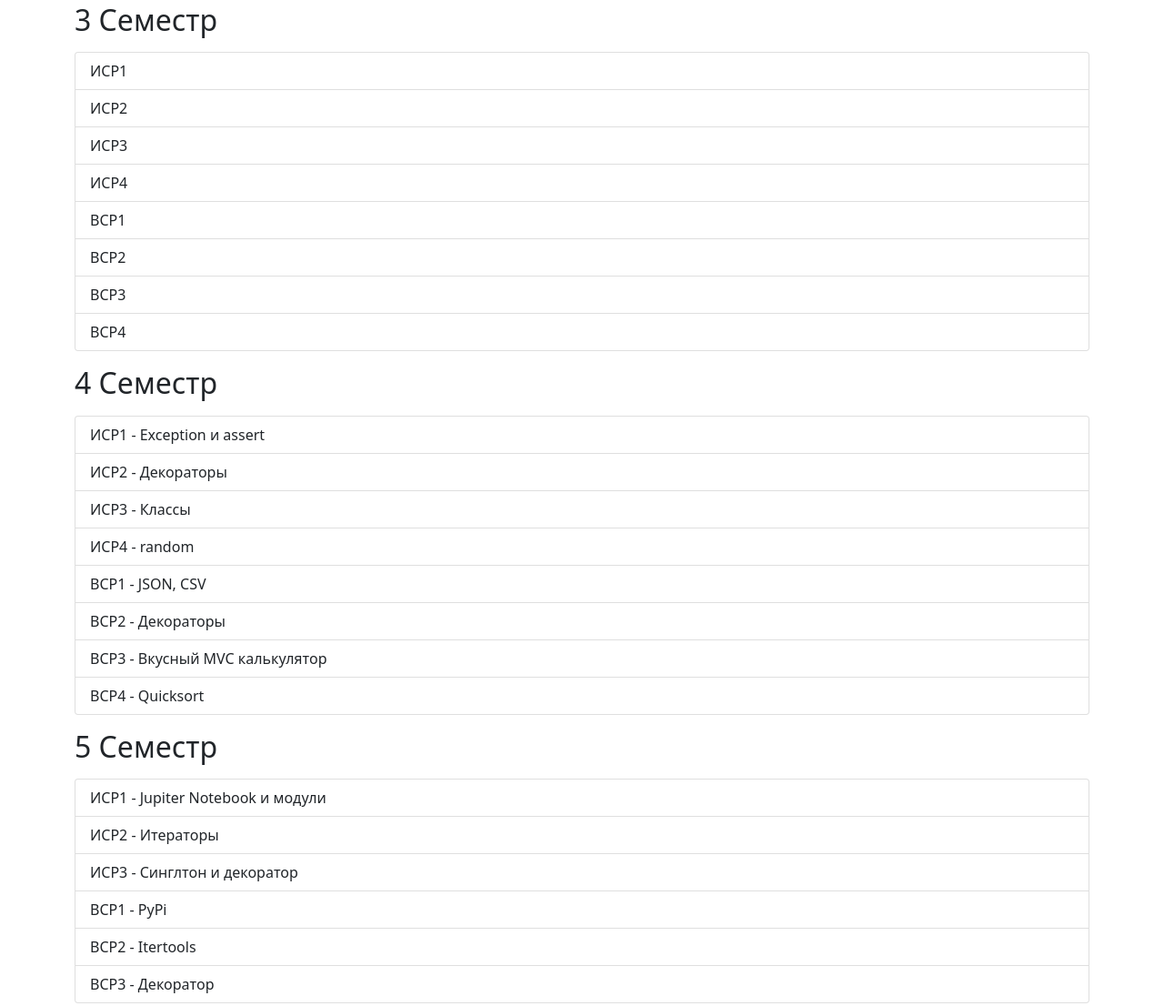
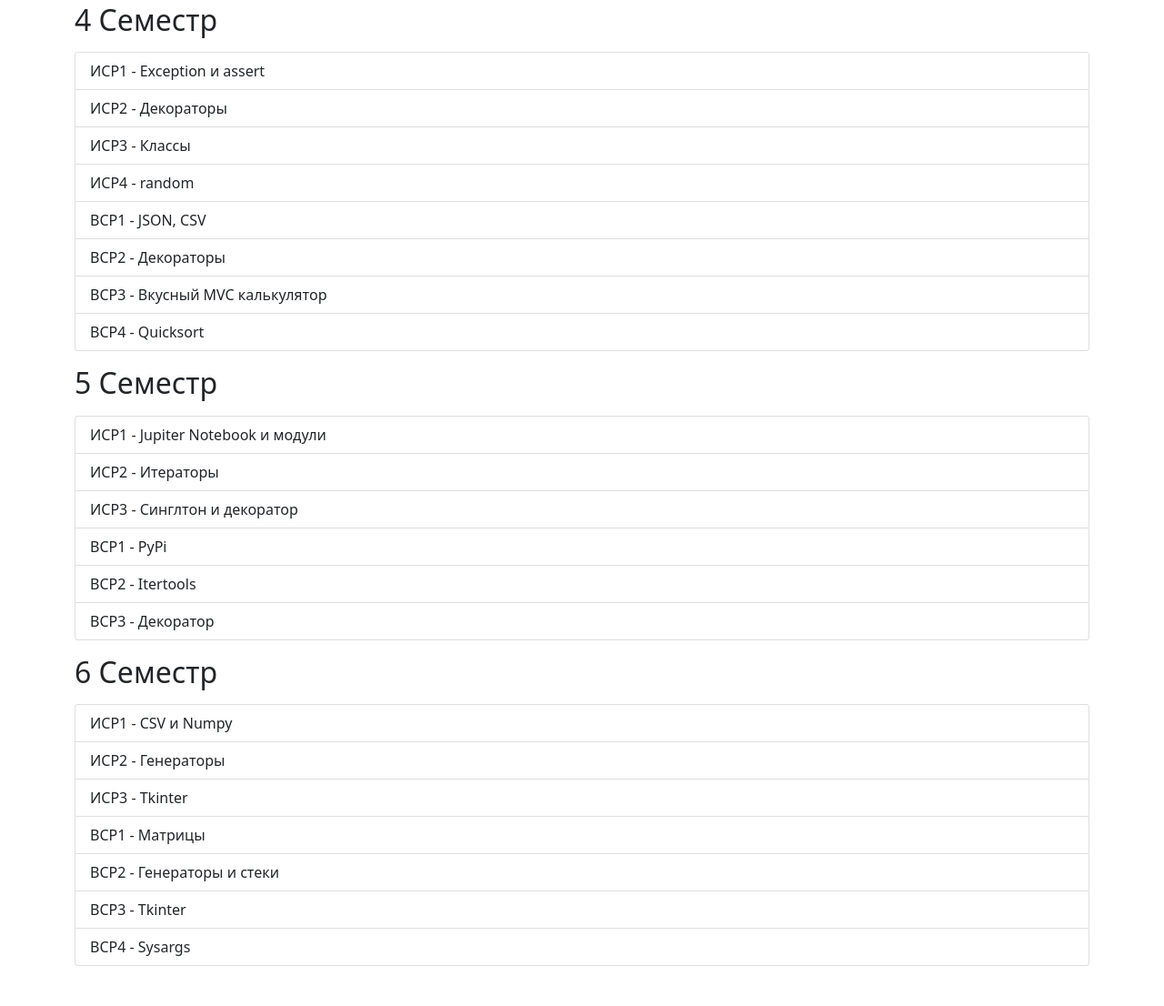
Before and after one commit to cyrillelamal/pogrom, a plain HTML site: page index.html in a window 1280 px wide. Shown: the part 190-1296 px from the top of the page at 91% size. Drawn offline with nearby package versions, Linux system fonts and the light colour scheme.

Commit message:
index.html

```diff
--- a/index.html
+++ b/index.html
@@ -17,17 +17,6 @@
         <a href="https://github.com/cyrillelamal/pogrom">Это портфолио на GitHub</a>
     </p>
     <hr>
-    <h2 class="my-3">3 Семестр</h2>
-    <div class="list-group">
-        <a href="https://github.com/cyrillelamal/pogrom/tree/master/sem3/" class="list-group-item list-group-item-action">ИСР1</a>
-        <a href="https://github.com/cyrillelamal/pogrom/tree/master/sem3/" class="list-group-item list-group-item-action">ИСР2</a>
-        <a href="https://github.com/cyrillelamal/pogrom/tree/master/sem3/" class="list-group-item list-group-item-action">ИСР3</a>
-        <a href="https://github.com/cyrillelamal/pogrom/tree/master/sem3/" class="list-group-item list-group-item-action">ИСР4</a>
-        <a href="https://github.com/cyrillelamal/pogrom/tree/master/sem3/" class="list-group-item list-group-item-action">ВСР1</a>
-        <a href="https://github.com/cyrillelamal/pogrom/tree/master/sem3/" class="list-group-item list-group-item-action">ВСР2</a>
-        <a href="https://github.com/cyrillelamal/pogrom/tree/master/sem3/" class="list-group-item list-group-item-action">ВСР3</a>
-        <a href="https://github.com/cyrillelamal/pogrom/tree/master/sem3/" class="list-group-item list-group-item-action">ВСР4</a>
-    </div>
     <h2 class="my-3">4 Семестр</h2>
     <div class="list-group">
         <a href="https://github.com/cyrillelamal/pogrom/tree/master/sem4/task1/" class="list-group-item list-group-item-action">ИСР1 - Exception и assert</a>
@@ -49,7 +38,7 @@
         <a href="https://github.com/cyrillelamal/pogrom/tree/master/sem5/var_task3/" class="list-group-item list-group-item-action">ВСР3 - Декоратор</a>
     </div>
     <h2 class="my-3">6 Семестр</h2>
-    <div class="list-group">
+    <div class="list-group mb-4">
         <a href="https://github.com/cyrillelamal/pogrom/tree/master/sem6/task1/" class="list-group-item list-group-item-action">ИСР1 - CSV и Numpy</a>
         <a href="https://github.com/cyrillelamal/pogrom/tree/master/sem6/task2/" class="list-group-item list-group-item-action">ИСР2 - Генераторы</a>
         <a href="https://github.com/cyrillelamal/pogrom/tree/master/sem6/task3/" class="list-group-item list-group-item-action">ИСР3 - Tkinter</a>
```
